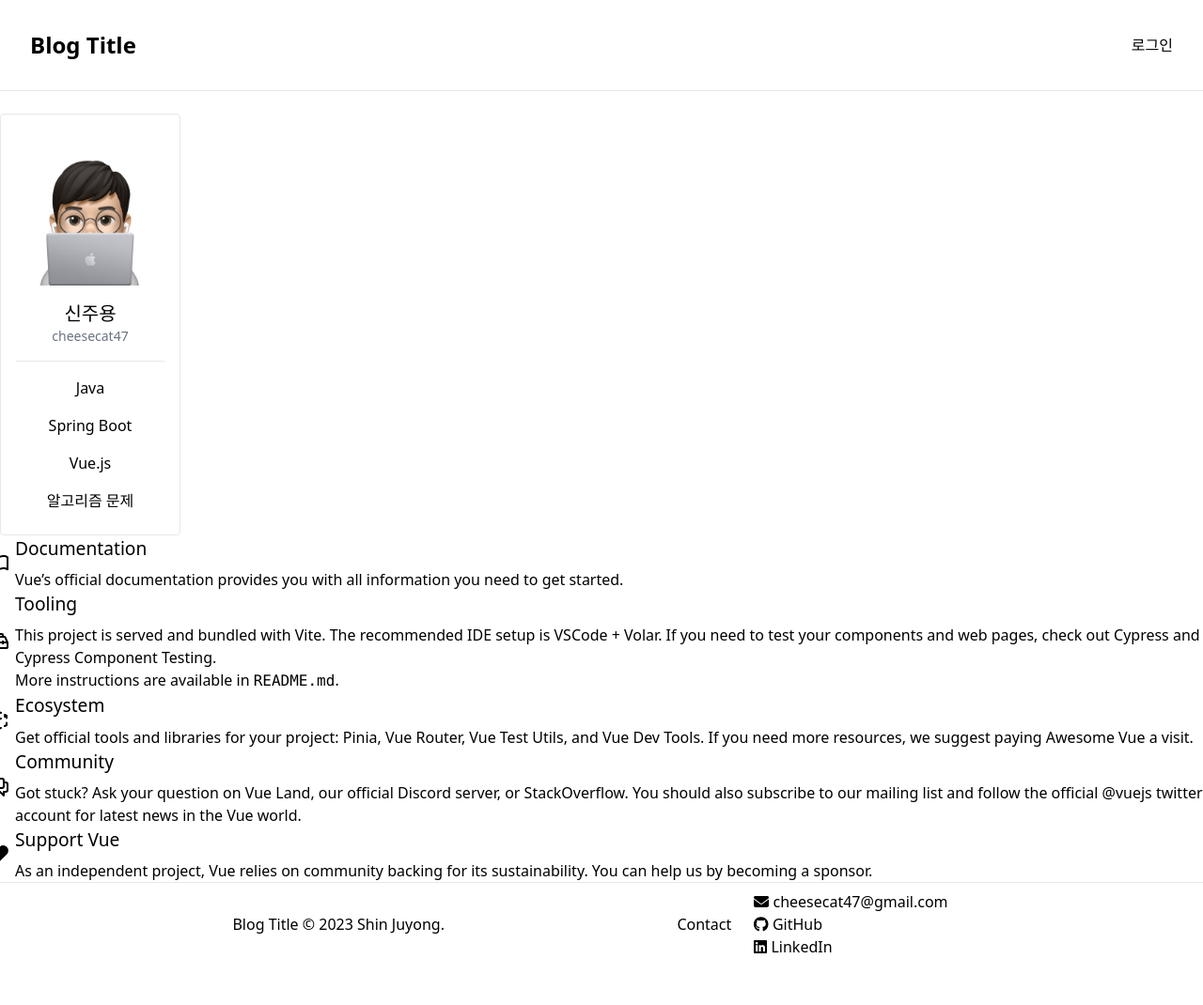
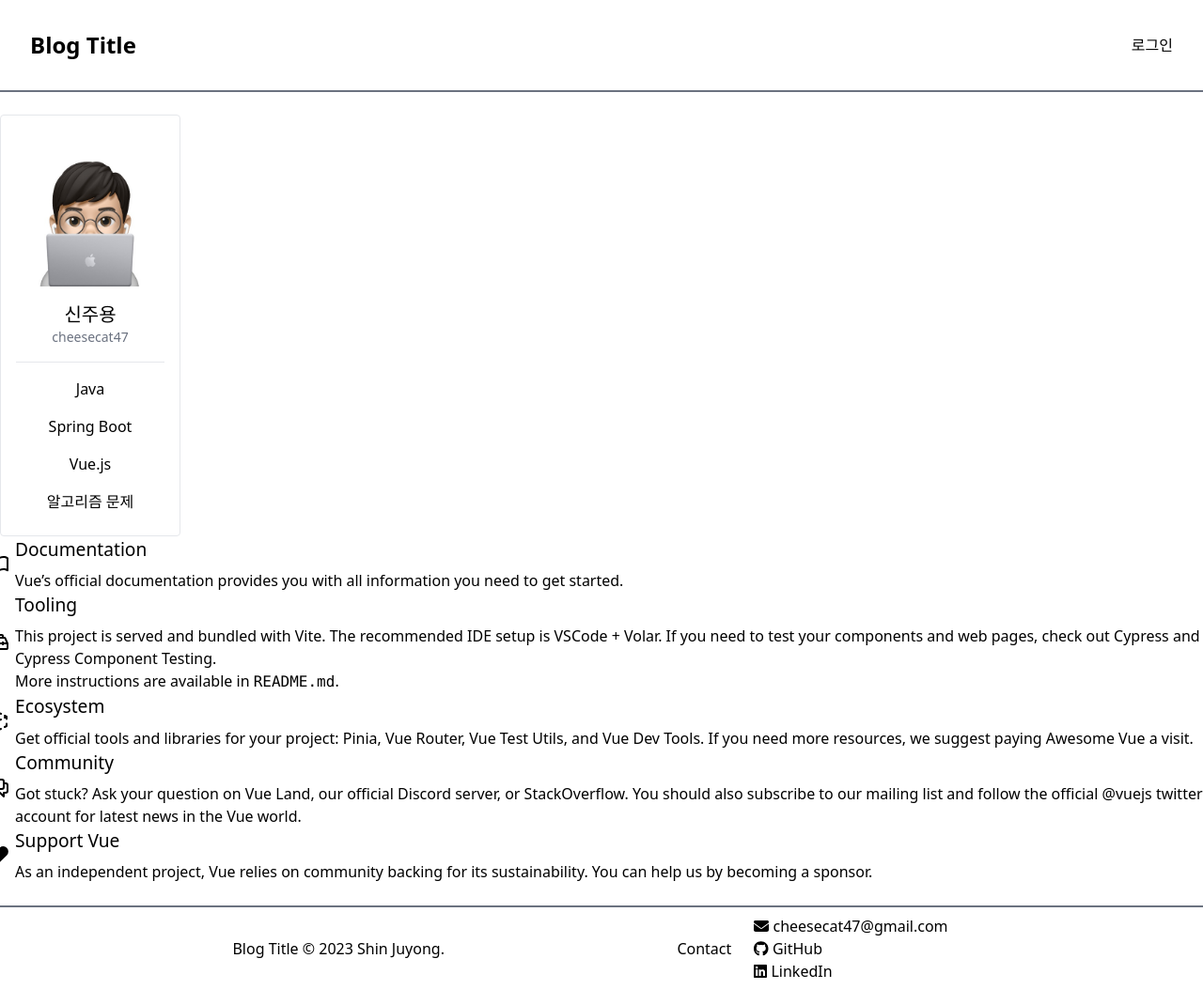
Before and after one commit to cheesecat47/rerolog, a Vue app in the folder myBlog-frontend/: page / in a window 1280 px wide. Shown: the whole page at 94% size. Before the commit the page ends 1020 px from the top, so only its background shows below. Built offline with nearby package versions, Linux system fonts and the light colour scheme.

Commit message:
Fix: 상단 Navbar, Footer 구분선 진하게, 여백 추가
이슈 번호: #13

```diff
--- a/myBlog-frontend/src/components/NavbarTop.vue
+++ b/myBlog-frontend/src/components/NavbarTop.vue
@@ -26,7 +26,7 @@ const logout = () => {
         <span @click="logout">로그아웃</span>
       </div>
     </nav>
-    <hr />
+    <hr class="border border-gray-500" />
   </header>
 </template>
 
--- a/myBlog-frontend/src/components/TheFooter.vue
+++ b/myBlog-frontend/src/components/TheFooter.vue
@@ -1,8 +1,8 @@
 <script setup></script>
 
 <template>
-  <footer class="footer items-center">
-    <hr />
+  <footer class="footer items-center my-6">
+    <hr class="border border-gray-500" />
     <div class="flex items-center justify-evenly mt-2">
       <div>
         <span> Blog Title &copy; 2023 Shin Juyong. </span>
```
